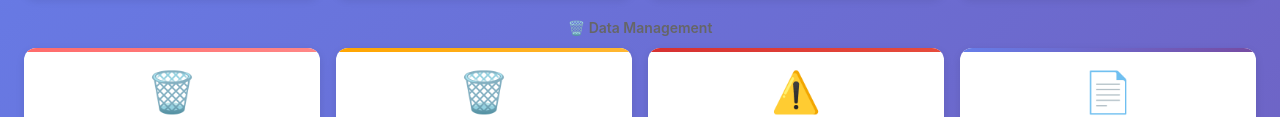
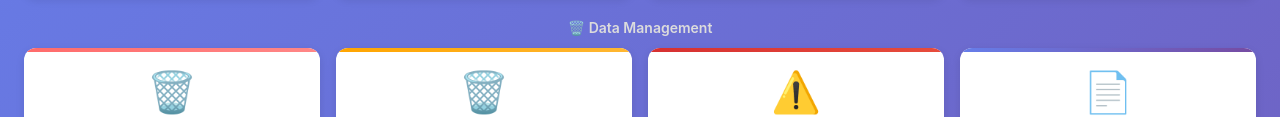
Before and after one commit to AbdulKadir129/smartdoor-alkadir, a plain HTML site: page frontend/index.html in a window 1280 px wide. Shown: the part 313-430 px from the top of the page. Drawn offline with Linux system fonts and the light colour scheme; no server answers; sample sign-in values are in the browser's storage.

Commit message:
Change subtitle color to white

```diff
--- a/frontend/index.html
+++ b/frontend/index.html
@@ -57,7 +57,7 @@
 
                 <!-- ================== Data Management Section (empat tombol) ================== -->
                 <div class="delete-controls" style="margin-top: 20px;">
-                    <h3 class="section-subtitle" style="font-size: 14px; color: #666; margin-bottom: 10px; text-align: center;">🗑️ Data Management</h3>
+                    <h3 class="section-subtitle" style="font-size: 14px; color: #dcdcdc; margin-bottom: 10px; text-align: center;">🗑️ Data Management</h3>
                     <div class="control-grid">
                         <button class="control-card delete-auth" id="btnClearAuthLogs">
                             <span class="control-icon">🗑️</span>
```
